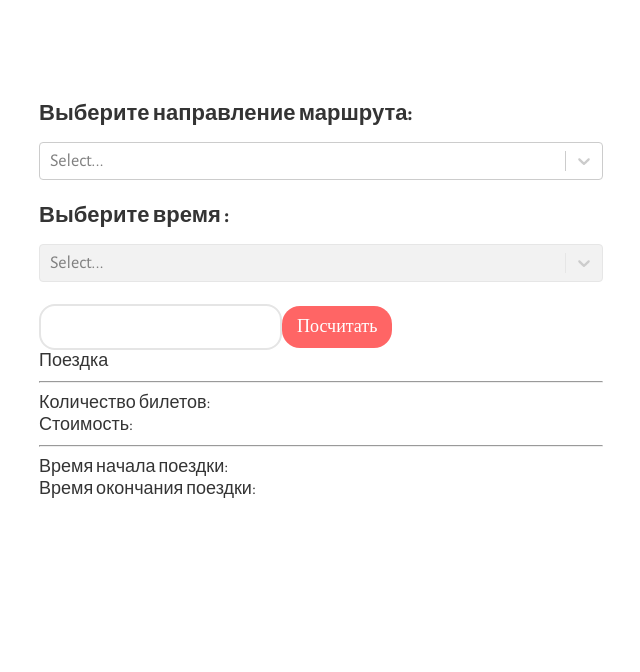
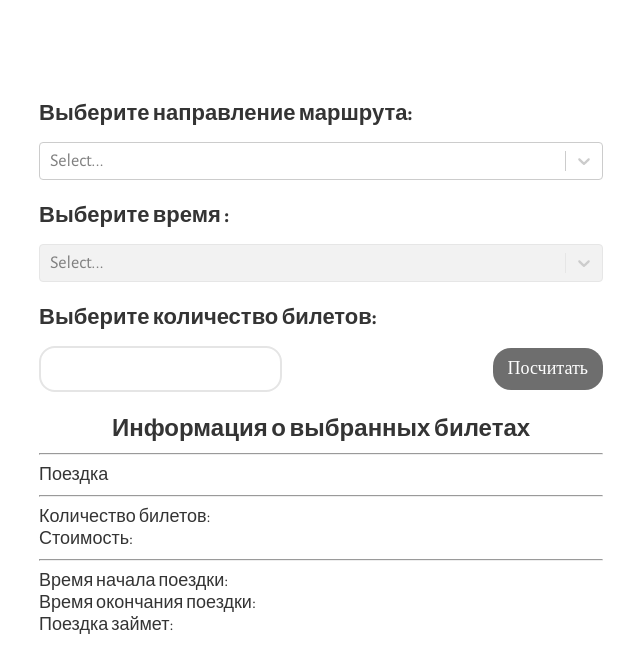
Before and after one commit to vlad99902/motor-ship-schedule, a React (Create React App) app: page / in a window 1280 px wide. Shown: the top 672 px of the page, without its empty margins (319-959 px from the left). Built offline with nearby package versions, Linux system fonts and the light colour scheme.

Commit message:
tickets info ready, second version

```diff
--- a/src/components/MainButton/index.tsx
+++ b/src/components/MainButton/index.tsx
@@ -3,11 +3,20 @@ import './styles.css';
 
 interface IMainButton extends ButtonHTMLAttributes<HTMLButtonElement> {
   children: React.ReactNode;
+  disabled: boolean;
 }
 
-export const MainButton: React.FC<IMainButton> = ({ children, ...rest }) => {
+export const MainButton: React.FC<IMainButton> = ({
+  children,
+  disabled,
+  ...rest
+}) => {
+  const setDisabledStyle = (disabled: boolean) => {
+    if (disabled) return 'main-button--disabled';
+    return '';
+  };
   return (
-    <button className="main-button" {...rest}>
+    <button className={'main-button ' + setDisabledStyle(disabled)} {...rest}>
       {children}
     </button>
   );
--- a/src/components/MainButton/styles.css
+++ b/src/components/MainButton/styles.css
@@ -13,3 +13,7 @@
 .main-button:last-child {
   margin-right: 0px;
 }
+
+.main-button--disabled {
+  background-color: #6e6e6e;
+}
--- a/src/containers/ShipScheduleTime/index.tsx
+++ b/src/containers/ShipScheduleTime/index.tsx
@@ -81,6 +81,8 @@ export const ShipScheduleTime: React.FC<ShipScheduleTimeType> = ({
       : setSecondTime(secondSelectedExists);
   };
 
+  //if loading
+
   return (
     <>
       {!loading && (
--- a/src/containers/TicketInfo/index.tsx
+++ b/src/containers/TicketInfo/index.tsx
@@ -7,7 +7,8 @@ import {
   ticketTwoDirectionsPrice,
   timerToOneDirectionTripInMinutes,
 } from '../../constants/schedule';
-import { timeStampToHumanReadble } from '../../utils/dateAndTime';
+import { timeStampToHumanReadble, tripDuratin } from '../../utils/dateAndTime';
+import './styles.css';
 
 type TicketInfoType = {
   time: string | undefined;
@@ -24,7 +25,6 @@ export const TicketInfo: React.FC<TicketInfoType> = ({
   const [ticketInfo, setTicketInfo] = useState<{
     route: ShipRoutesType | null;
     quantity: number | null;
-
     price: number | undefined;
     endTripTime: string;
     endSecondTripTime?: string;
@@ -33,12 +33,11 @@ export const TicketInfo: React.FC<TicketInfoType> = ({
   }>({
     route: null,
     quantity: null,
-
     price: undefined,
     endTripTime: '',
   });
+
   const [inputValid, setInputValid] = useState(true);
-
   const inputChangeHandler = (event: any) => {
     setTicketsCount(event.target.value);
     isInputValid(event.target.value);
@@ -102,7 +101,6 @@ export const TicketInfo: React.FC<TicketInfoType> = ({
       (route?.type === 2 && !secondTime)
     )
       return true;
-
     return false;
   };
 
@@ -112,6 +110,11 @@ export const TicketInfo: React.FC<TicketInfoType> = ({
 
   return (
     <>
+      <section className="select-section">
+        <h1 className="select-section__header">
+          Выберите количество билетов:{' '}
+        </h1>
+        <div className="select-section__content">
           <InputField
             id="num"
             type="number"
@@ -130,25 +133,52 @@ export const TicketInfo: React.FC<TicketInfoType> = ({
           >
             Посчитать
           </MainButton>
-
-      <div>
-        <div>Поездка {ticketInfo?.route?.value}</div>
+        </div>
+      </section>
+      <section className="trip-info">
+        <h1 className="trip-info__header">Информация о выбранных билетах</h1>
         <hr />
-        <div>Количество билетов: {ticketInfo?.quantity}</div>
-        <div>Стоимость:{ticketInfo?.price}</div>
+        <div className="trip-info__content">
+          Поездка {ticketInfo?.route?.value}
           <hr />
-        <div>Время начала поездки: {ticketInfo?.time}</div>
-        <div>Время окончания поездки: {ticketInfo?.endTripTime}</div>
+          <h3>Количество билетов: {ticketInfo?.quantity}</h3>
+          <h3>Стоимость: {ticketInfo?.price}</h3>
+          <hr />
+          <h3>Время начала поездки: {ticketInfo?.time}</h3>
+          <h3>Время окончания поездки: {ticketInfo?.endTripTime}</h3>
+          <h3>
+            Поездка займет:
+            {ticketInfo.endTripTime &&
+              ticketInfo.time &&
+              tripDuratin(ticketInfo.time, ticketInfo.endTripTime)}
+          </h3>
           {ticketInfo?.secondTime && (
             <>
               <hr />
-            <div>Время начала обратной поездки: {ticketInfo.secondTime}</div>
-            <div>
-              Время окончания обратной поездки: {ticketInfo?.endSecondTripTime}
-            </div>
+              <h3>Время начала обратной поездки: {ticketInfo.secondTime}</h3>
+              <h3>
+                Время окончания обратной поездки:{' '}
+                {ticketInfo?.endSecondTripTime}
+              </h3>
+              <h3>
+                Обратная поездка займет:
+                {ticketInfo.endSecondTripTime &&
+                  tripDuratin(
+                    ticketInfo.secondTime,
+                    ticketInfo.endSecondTripTime,
+                  )}
+              </h3>
+              <hr />
+              <h3>
+                Все путешествие займет:
+                {ticketInfo.endSecondTripTime &&
+                  ticketInfo.time &&
+                  tripDuratin(ticketInfo.time, ticketInfo.endSecondTripTime)}
+              </h3>
             </>
           )}
         </div>
+      </section>
     </>
   );
 };
--- /dev/null
+++ b/src/containers/TicketInfo/styles.css
@@ -0,0 +1,18 @@
+.trip-info {
+}
+
+.trip-info__header {
+  text-align: center;
+  font-weight: 600;
+  font-size: 24px;
+}
+
+.select-section__content {
+  display: flex;
+  justify-content: space-between;
+  align-items: center;
+}
+
+.select-section__input {
+  width: 400px;
+}
--- a/src/utils/dateAndTime.ts
+++ b/src/utils/dateAndTime.ts
@@ -3,3 +3,21 @@ export const timeStampToHumanReadble = (date: Date): string => {
   const arrayTime = [date.getHours(), date.getMinutes(), date.getSeconds()];
   return arrayDates.join('-') + ' ' + arrayTime.join(':');
 };
+
+export const tripDuratin = (beginTime: string, endTime: string): string => {
+  const beginTimeMilleseconds = +new Date(beginTime);
+  const endTimeMilleseconds = +new Date(endTime);
+
+  let durationMinutes =
+    (endTimeMilleseconds - beginTimeMilleseconds) / 1000 / 60;
+
+  const days = Math.floor(durationMinutes / 60 / 24);
+  const hours = Math.floor(durationMinutes / 60) % 24;
+  const minutes = durationMinutes % 60;
+
+  let duration: string = '';
+  if (days) duration += 'дней: ' + days;
+  if (hours) duration += ' часов: ' + hours;
+  if (minutes) duration += ' минут: ' + minutes;
+  return '' + duration;
+};
```
Lines whose indentation alone changed are shown as unchanged.
